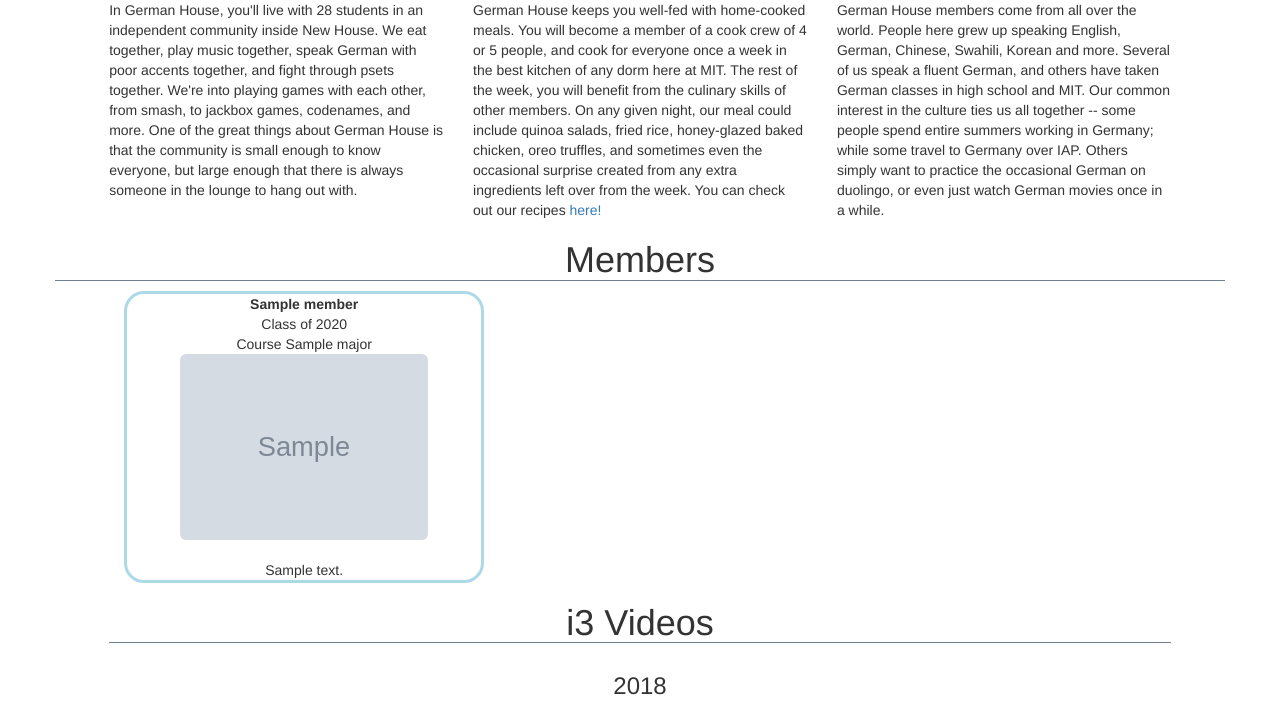
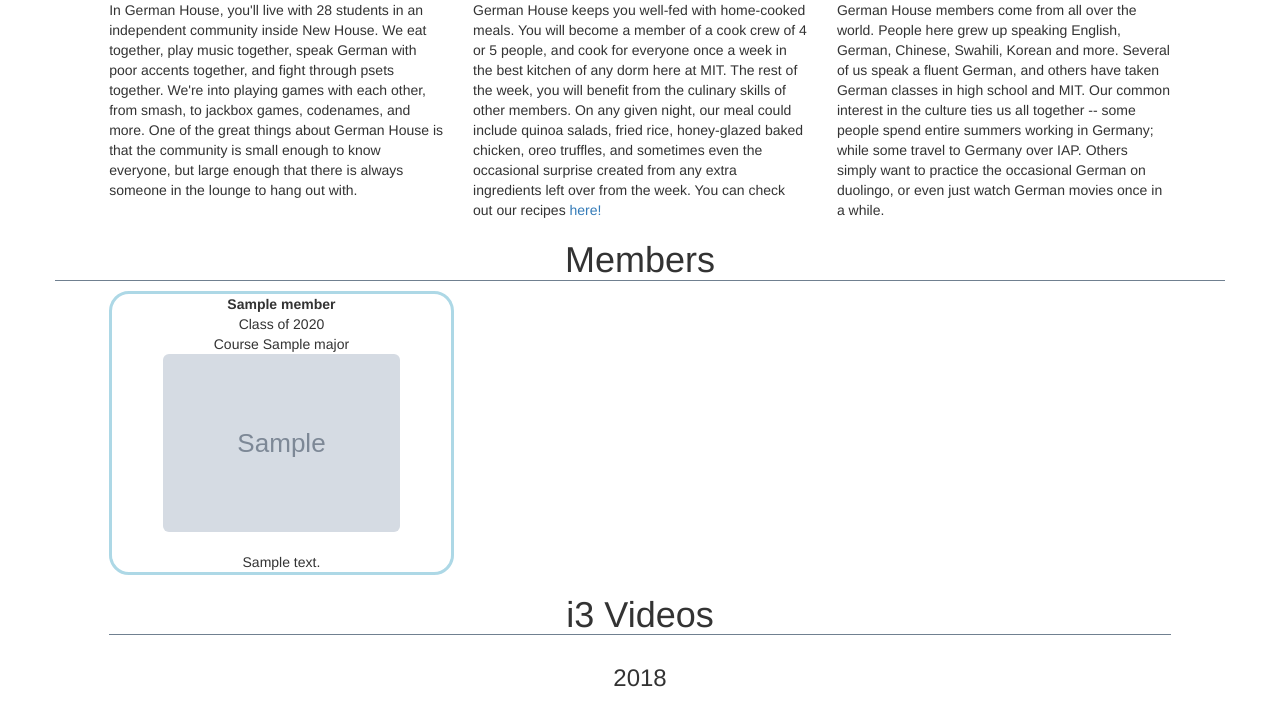
Before and after one commit to mitgermanhouse/dh-website, a Django app: template essen/home/templates/home/home.html in a window 1280 px wide. Shown: the part 966-1668 px from the top of the page. Run offline with Django 3.2, Linux system fonts and the light colour scheme; the template is opened without the code that fills it: most values are stand-ins (such as "Sample title", 1, 10 or a date in 2020); grey boxes marked "Sample" are stand-in pictures; some libraries are stand-ins or nearby versions.

Commit message:
member boxes

```diff
--- a/essen/home/static/home/css/home.css
+++ b/essen/home/static/home/css/home.css
@@ -1,3 +1,11 @@
+
+#col {
+  column-count: 3;
+}
+
+.cols {
+    break-inside: avoid-column;
+}
 
 .imgtext {
     position:absolute;
--- a/essen/home/templates/home/home.html
+++ b/essen/home/templates/home/home.html
@@ -124,18 +124,17 @@
 </div>
 </div>
 
+
 <div class="row">
     <div class="col-sm-1">
     </div>
     <div class="col-sm-10">
-        <div class="container">
-            <div class="row">
+        <div id="col" align="center">
             {% for member in members %}
-                <!--<div class="row">-->
-                    <div class="col-sm-4 col-xs-6" align="center">
-                        <div style="border-style:solid;border-color:lightblue;border-radius:20px;">
+            <div style="border-style:solid;border-color:lightblue;border-radius:20px;position:relative;margin-bottom:10px;"
+                 class="cols">
+
                 {% if member.image.width > member.image.height %}
-                        <div>
                 <div id="{{member.user.username}}">
                     <!--<div class="col-sm-10 text-center">-->
                     <strong>{{member}}</strong>
@@ -145,7 +144,6 @@
                         <img class="img-responsive img-rounded" src="{{member.image.url}}">
                     </div>
                     <br> {{member.bio}}
-                            </div>
                 </div>
                 {% endif %}
 
@@ -161,10 +159,7 @@
                 <br> {{member.bio}}
                 {% endif %}
             </div>
-                    </div>
-                <!--</div>-->
             {% endfor %}
-            </div>
         </div>
     </div>
 </div>
```
Lines whose indentation alone changed are shown as unchanged.
